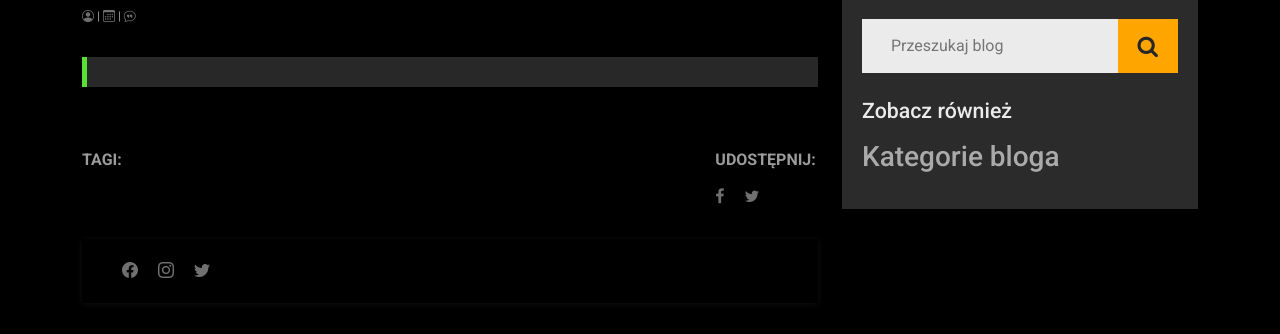
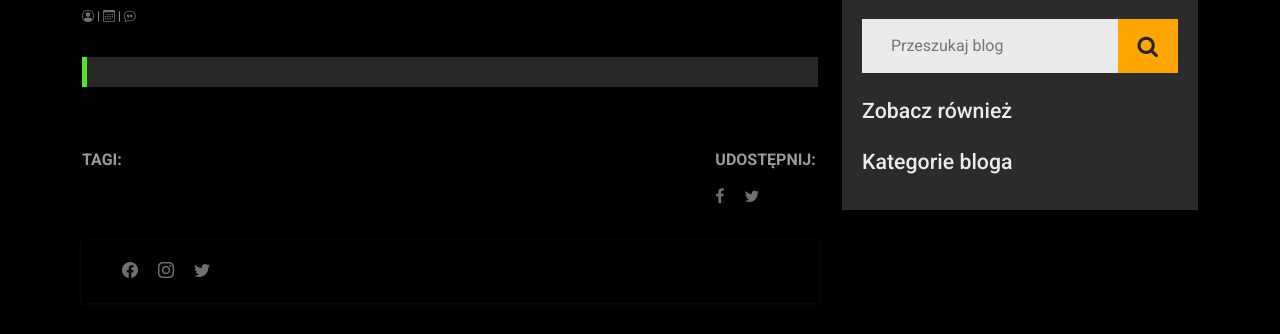
Before and after one commit to informatykdmd/dmdinwestycje, a Flask app: template templates/blogOne.html in a window 1280 px wide. Shown: the part 662-996 px from the top of the page. Run offline with Flask 3, Linux system fonts and the light colour scheme; the template is opened without the code that fills it, so the values that code supplies are empty; some libraries are stand-ins or nearby versions.

Commit message:
Working now

```diff
--- a/templates/blogOne.html
+++ b/templates/blogOne.html
@@ -229,9 +229,9 @@
               </div>
             </div><!-- End sidebar recent posts-->
 
-            <div class="sidebar-item">
-              <h3 class="white-gray">Kategorie bloga</h3>
-              <ul class="mt-3">
+            <div class="sidebar-item categories">
+              <h3 class="sidebar-title-1">Kategorie bloga</h3>
+              <ul class="mt-3 white-gray">
                 {% for cat in cat_list %}
                 <li><a href="#">{{cat}}</a></li>
                 {% endfor %}
```
